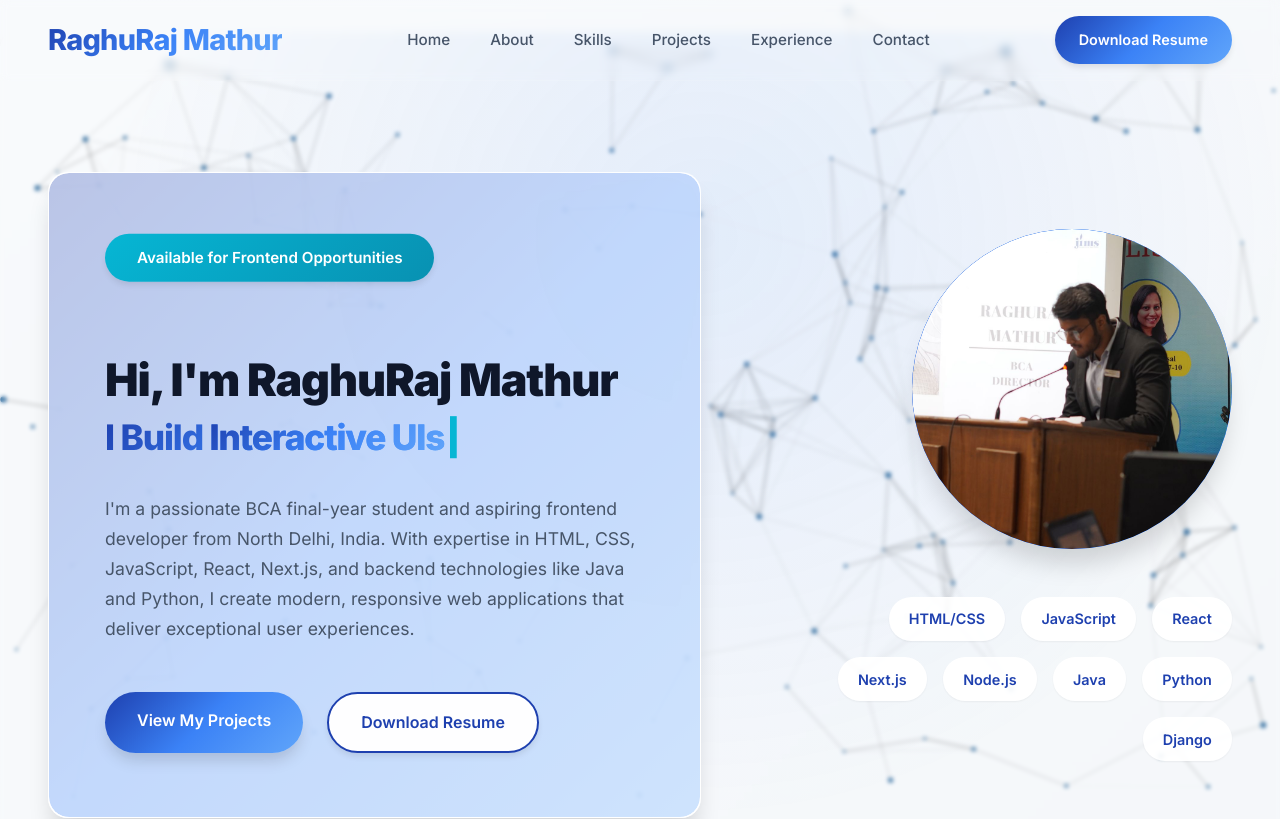
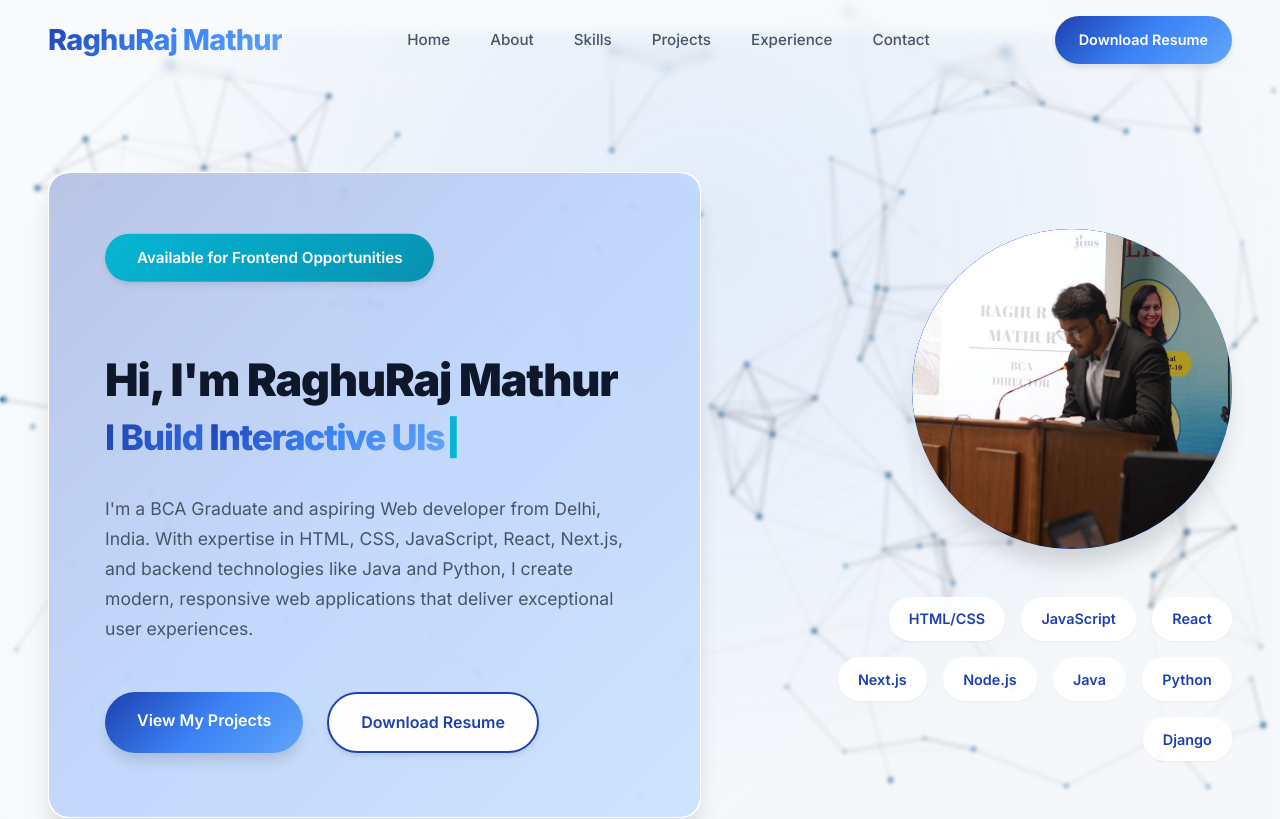
Before and after one commit to RaghuRajMathur/raghuraj-portfolio, a Next.js app: page / in a window 1280 px wide. Shown: the top 819 px of the page. Built offline with nearby package versions, Linux system fonts and the light colour scheme.

Commit message:
updated some personal information

```diff
--- a/src/components/Hero.js
+++ b/src/components/Hero.js
@@ -52,7 +52,7 @@ export default function Hero() {
             </h1>
 
             <p className={styles.heroDescription}>
-              I&apos;m a passionate BCA final-year student and aspiring frontend developer from North Delhi, India.
+              I&apos;m a  BCA Graduate and aspiring Web developer from Delhi, India.
               With expertise in HTML, CSS, JavaScript, React, Next.js, and backend technologies like Java and Python,
               I create modern, responsive web applications that deliver exceptional user experiences.
             </p>
```
